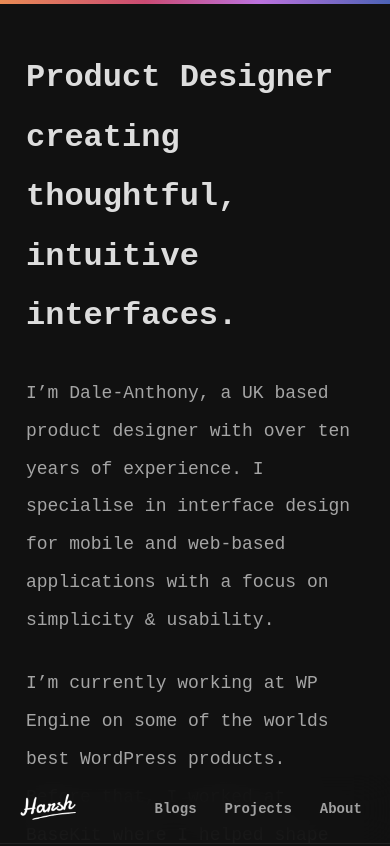
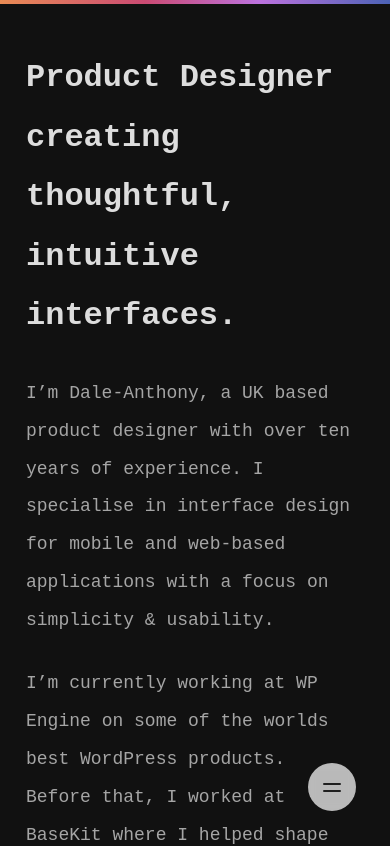
Before and after one commit to harshpandey002/portfolio-new, a Next.js app: page / in a window 390 px wide. Shown: the top 846 px of the page. Built offline with nearby package versions, Linux system fonts and the light colour scheme.

Commit message:
Better Menu

```diff
--- a/components/Header.jsx
+++ b/components/Header.jsx
@@ -2,18 +2,44 @@
 import styles from "@/styles/Header.module.css";
 import Link from "next/link";
 import { useRouter } from "next/router";
+import { useEffect, useState } from "react";
+import { Slant as Hamburger } from "hamburger-react";
 
 export default function Header() {
+  const [showMenu, setShowMenu] = useState(false);
   const router = useRouter();
 
   const isActive = (path) => {
     return path === router.asPath;
   };
 
+  useEffect(() => {
+    const handleRouteChange = () => {
+      setShowMenu((prev) => {
+        if (prev) return false;
+      });
+    };
+
+    router.events.on("routeChangeStart", handleRouteChange);
+
+    return () => {
+      router.events.off("routeChangeStart", handleRouteChange);
+    };
+  }, []);
+
   return (
     <>
+      <span className={styles.menu}>
+        <Hamburger
+          rounded
+          color="#303030"
+          size={18}
+          toggled={showMenu}
+          toggle={setShowMenu}
+        />
+      </span>
       <div className={styles.gradient} />
-      <div className={styles.container}>
+      <div className={`${styles.container} ${showMenu ? styles.clip : ""}`}>
         <nav className={styles.navbar}>
           <div className={styles.logo}>
             <Link href="/" scroll={false}>
--- a/package.json
+++ b/package.json
@@ -10,6 +10,7 @@
   },
   "dependencies": {
     "framer-motion": "^7.6.4",
+    "hamburger-react": "^2.5.0",
     "next": "12.3.1",
     "react": "18.2.0",
     "react-dom": "18.2.0",
--- a/styles/Header.module.css
+++ b/styles/Header.module.css
@@ -70,15 +70,57 @@
   color: white !important;
 }
 
+.menu {
+  display: none;
+}
+
 @media only screen and (max-width: 800px) {
   .container {
     position: fixed;
     top: initial;
-    bottom: 0;
+    bottom: 10%;
+    right: 16px;
+    width: max-content;
+    height: 50vh;
+    border-bottom: none !important;
+    background-color: transparent !important;
+    backdrop-filter: blur(0);
+    clip-path: circle(0% at 70% 96%);
+    transition: all 0.4s ease-out;
+  }
+
+  .clip {
+    clip-path: circle(80% at 83% 85%);
+  }
+
+  .menu {
+    background-color: #cacaca;
+    mix-blend-mode: difference;
+    backdrop-filter: blur(5px);
+    border-radius: 50%;
+    width: 48px;
+    height: 48px;
+    display: flex;
+    align-items: center;
+    justify-content: center;
+    position: fixed;
+    bottom: 57px;
+    right: 10px;
+    translate: -50% 50%;
+    z-index: 11;
   }
 
   .navbar {
     padding: 1.4rem;
+    align-items: flex-end;
+    width: max-content;
+    margin: 0 auto;
+    margin-top: auto;
+    margin-bottom: 3 rem;
+  }
+
+  .logo {
+    display: none;
   }
 
   .logo img {
@@ -86,15 +128,26 @@
   }
 
   .links {
-    gap: 8px;
+    gap: 12px;
+    flex-direction: column;
+    align-items: flex-end;
+    width: max-content;
   }
 
   .links li {
-    padding: 8px 10px;
-    font-size: 14px;
+    padding: 8px 12px;
+    background-color: #cacaca;
+    color: #303030;
+    font-size: 18px;
   }
 
-  .links li:nth-child(1) {
-    display: none;
+  .links li:hover {
+    background-color: #cacaca;
+    color: #303030;
+  }
+
+  .active {
+    background-color: white !important;
+    color: black !important;
   }
 }
--- a/styles/globals.css
+++ b/styles/globals.css
@@ -18,6 +18,7 @@ body {
   font-family: monospace;
   background-color: #111;
   color: white;
+  -webkit-tap-highlight-color: rgba(255, 255, 255, 0);
 }
 body {
   overflow: overlay;
```
Also changed, not shown: 1 other file (tests, documents, lock files or other folders).
